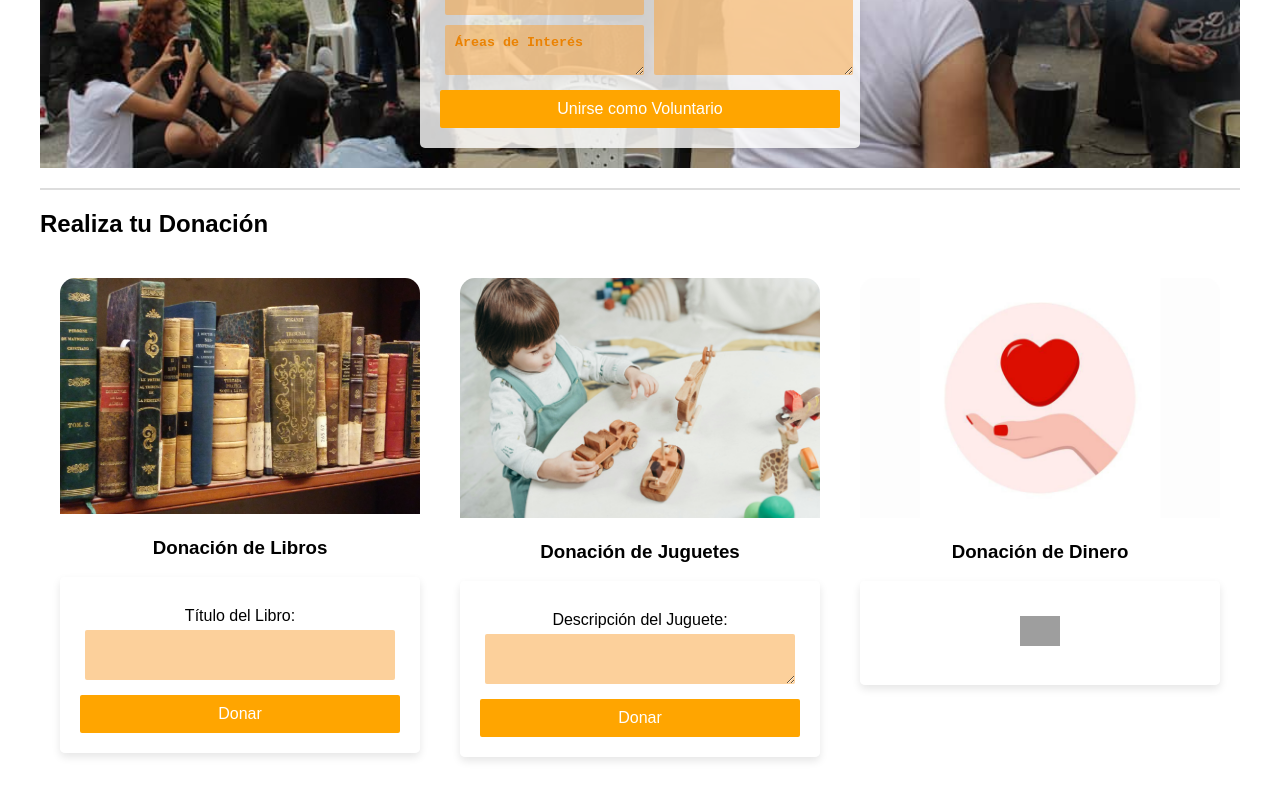
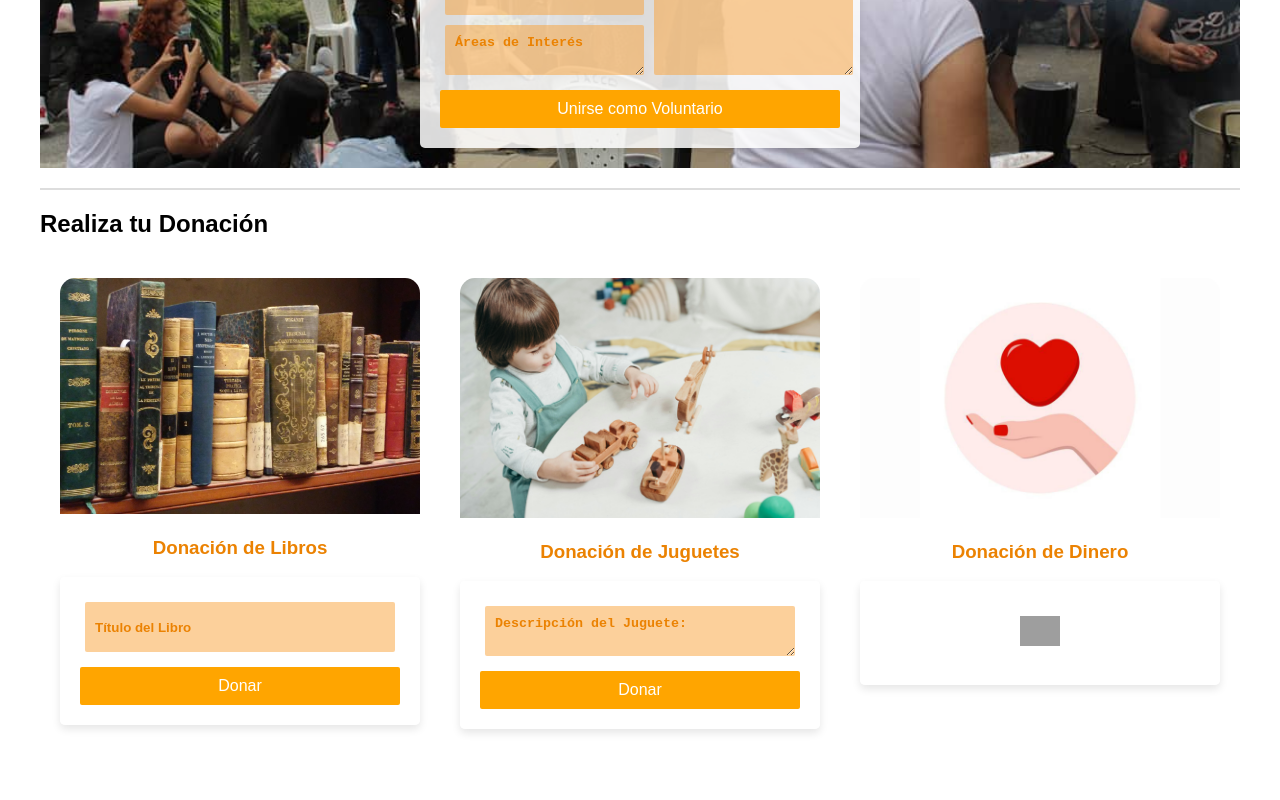
Before and after one commit to MAKAIABootcamp/desdeElBarrio-project-frontend-6, a React (Vite) app: page /Apoyanos in a window 1280 px wide. Shown: the part 356-1156 px from the top of the page. Built offline with nearby package versions, Linux system fonts and the light colour scheme; grey boxes are pictures that could not be loaded.

Commit message:
estilos form 2

```diff
--- a/src/pages/apoyanos/Apoyanos.jsx
+++ b/src/pages/apoyanos/Apoyanos.jsx
@@ -176,8 +176,8 @@ const Apoyanos = () => {
               <img src={libros} alt="Libros" />
               <h3>Donación de Libros</h3>
               <form onSubmit={handleLibroSubmit} className="donacion-form">
-                <label htmlFor="libro-titulo">Título del Libro:</label>
-                <input type="text" id="libro-titulo" name="titulo" value={libroData.titulo} onChange={handleLibroInputChange} required />
+               {/*  <label htmlFor="libro-titulo">Título del Libro:</label>*/}
+                <input placeholder='Título del Libro' type="text" id="libro-titulo" name="titulo" value={libroData.titulo} onChange={handleLibroInputChange} required />
                 <button type="submit">Donar</button>
               </form>
             </div>
@@ -185,8 +185,8 @@ const Apoyanos = () => {
               <img src={juguetes} alt="Juguetes" />
               <h3>Donación de Juguetes</h3>
               <form onSubmit={handleJugueteSubmit} className="donacion-form">
-                <label htmlFor="juguetes-descripcion">Descripción del Juguete:</label>
-                <textarea id="juguetes-descripcion" name="descripcion" value={jugueteData.descripcion} onChange={handleJugueteInputChange} required></textarea>
+               {/*  <label htmlFor="juguetes-descripcion">Descripción del Juguete:</label>*/}
+                <textarea placeholder='Descripción del Juguete:' id="juguetes-descripcion" name="descripcion" value={jugueteData.descripcion} onChange={handleJugueteInputChange} required></textarea>
                 <button type="submit">Donar</button>
               </form>
             </div>
--- a/src/pages/apoyanos/Apoyanos.scss
+++ b/src/pages/apoyanos/Apoyanos.scss
@@ -42,7 +42,8 @@ button{
   padding: 20px;
   border-radius: 5px;
   box-shadow: 0 4px 8px rgba(0, 0, 0, 0.1);
-  background-color: rgba(255, 255, 255, 0.8);
+  background-color: rgba(255, 255, 255, 0.85);
+
 }
 #mensaje{
   height: 75%;
@@ -77,6 +78,9 @@ button{
    font-weight: 700;
 
   }
+ }
+ h3{
+  color:  #eb8202;
  }
 .voluntario-form label,
 .donacion-form label {
```
